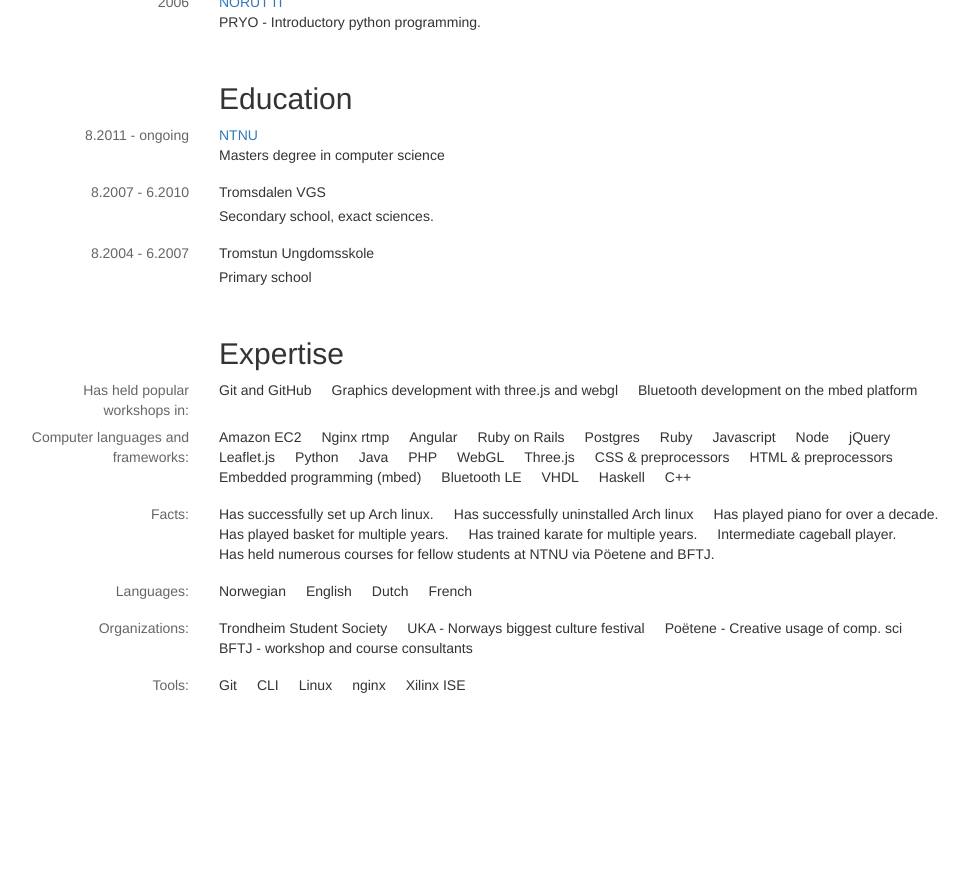
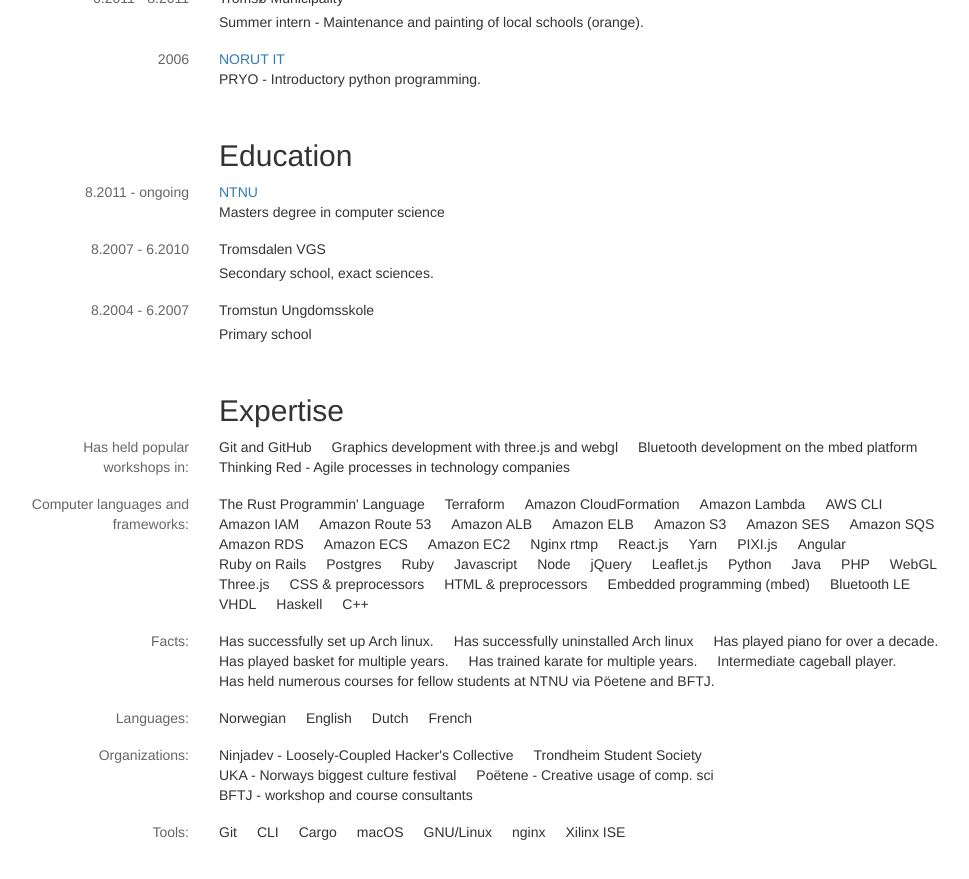
Before and after one commit to aleksanb/burkow, a Jekyll site: the page built from index.html, in a window 1280 px wide and 900 px high, scrolled down 2398 px. Shown: the top 879 px of the window, without its empty margins (46-1015 px from the left). Built offline with Jekyll 4.4.1, drawn with Linux system fonts in a browser that asks for light colours; nearby versions of some CDN libraries; before the commit the page ends 3151 px from its top, so only the background shows below that; some of the changed text lies outside the part shown.

Commit message:
More stuff i did

```diff
--- a/_data/categories.yml
+++ b/_data/categories.yml
@@ -1,5 +1,10 @@
 - title: Awesome stuff
   entries:
+  - when: 2017
+    where: "Music Video Dispenser"
+    description: "Create free music videos for your tracks. One click, in your browser."
+    url: "https://www.musicvideodispenser.com/"
+
   - when: 2016
     where: "Masters Thesis"
     description: "Exploring Physical Reservoir Computing using Random Boolean Networks"
--- a/_data/details.yml
+++ b/_data/details.yml
@@ -5,7 +5,7 @@
     value: "Aleksander Vognild Burkow"
 
   - key: "location"
-    value: "Korsgata 19D-16 7030 Trondheim"
+    value: "Oscars Gate 70 0256 Oslo"
 
   - key: "dateOfBirth"
     value: "29.09.1991"
--- a/_data/expertise.yml
+++ b/_data/expertise.yml
@@ -3,11 +3,29 @@
     - "Git and GitHub"
     - "Graphics development with three.js and webgl"
     - "Bluetooth development on the mbed platform"
+    - "Thinking Red - Agile processes in technology companies"
 
 - title: "Computer languages and frameworks:"
   entries:
+    - "The Rust Programmin' Language"
+    - "Terraform"
+    - "Amazon CloudFormation"
+    - "Amazon Lambda"
+    - "AWS CLI"
+    - "Amazon IAM"
+    - "Amazon Route 53"
+    - "Amazon ALB"
+    - "Amazon ELB"
+    - "Amazon S3"
+    - "Amazon SES"
+    - "Amazon SQS"
+    - "Amazon RDS"
+    - "Amazon ECS"
     - "Amazon EC2"
     - "Nginx rtmp"
+    - "React.js"
+    - "Yarn"
+    - "PIXI.js"
     - "Angular"
     - "Ruby on Rails"
     - "Postgres"
@@ -48,6 +66,7 @@
 
 - title: "Organizations:"
   entries:
+    - "Ninjadev - Loosely-Coupled Hacker's Collective"
     - "Trondheim Student Society"
     - "UKA - Norways biggest culture festival"
     - "Poëtene - Creative usage of comp. sci"
@@ -57,6 +76,8 @@
   entries:
   - "Git"
   - "CLI"
-  - "Linux"
+  - "Cargo"
+  - "macOS"
+  - "GNU/Linux"
   - "nginx"
   - "Xilinx ISE"
```
